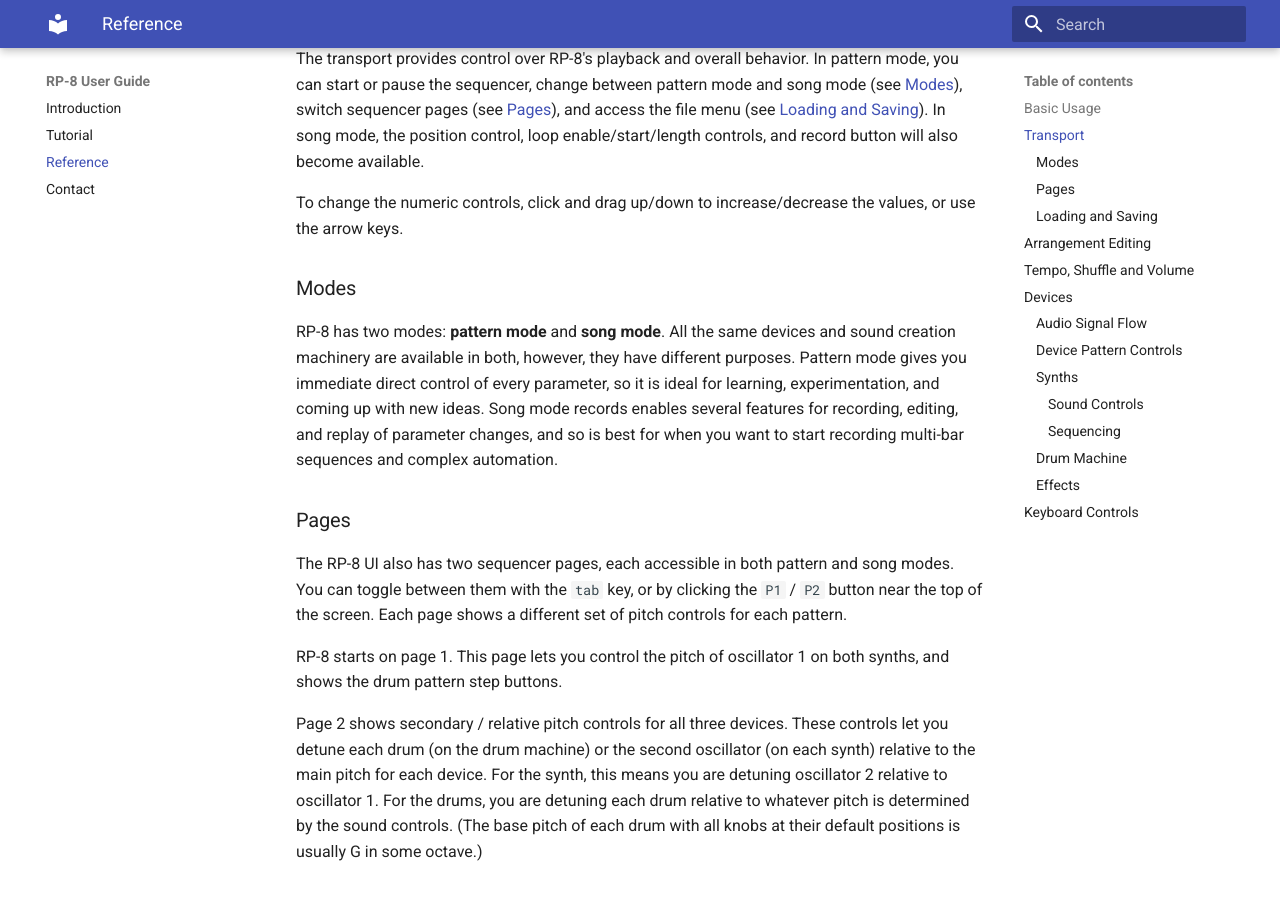
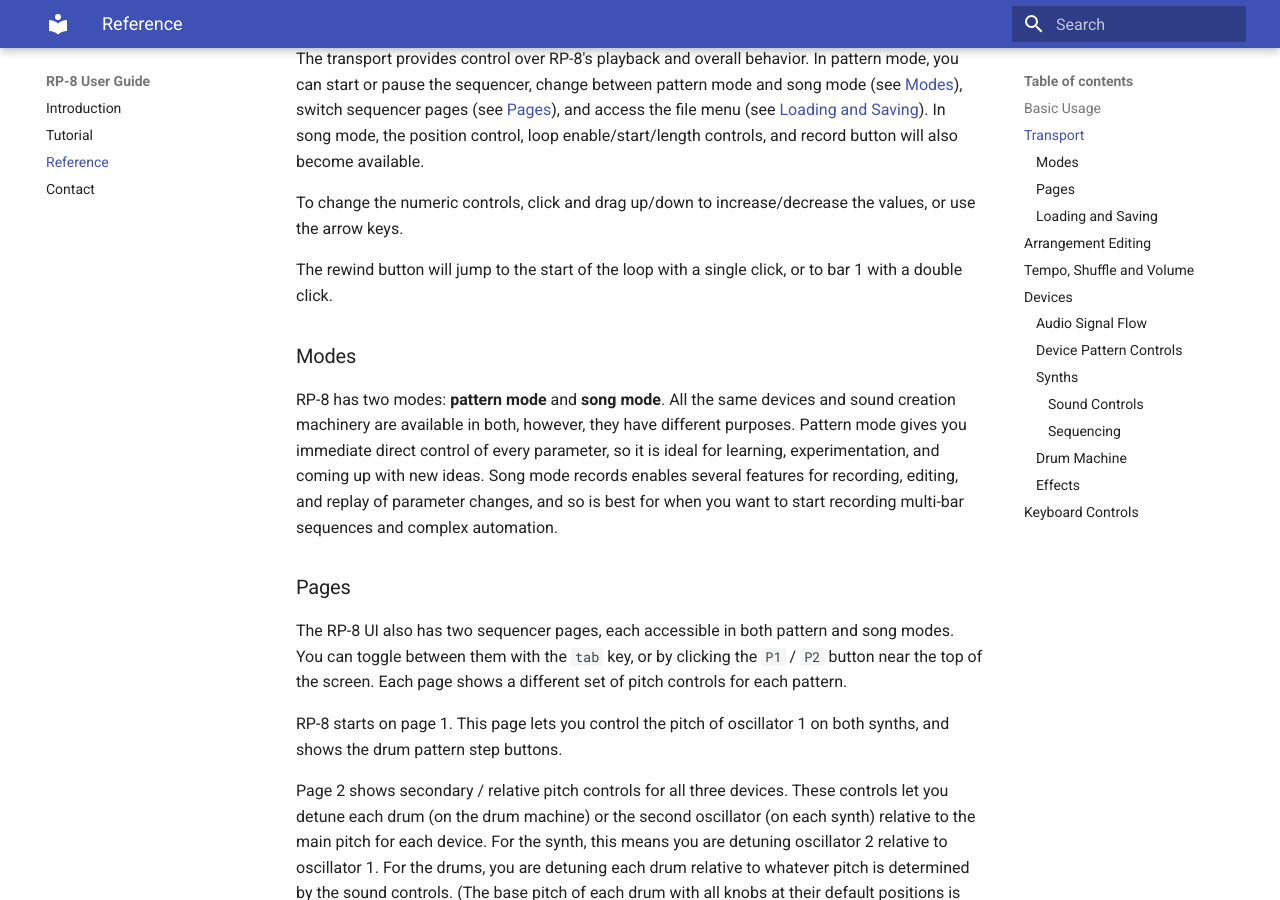
Before and after one commit to luchak/rp8, an MkDocs documentation site: the page built from docs/reference.md, in a window 1280 px wide and 900 px high, scrolled down 741 px. Built offline with MkDocs 1.6.1 and Material for MkDocs 9.7.7, drawn with Linux system fonts in a browser that asks for light colours; some of the changed text lies outside the part shown.

Commit message:
Explain rewind behavior

```diff
--- a/docs/reference.md
+++ b/docs/reference.md
@@ -25,6 +25,8 @@
 button will also become available.
 
 To change the numeric controls, click and drag up/down to increase/decrease the values, or use the arrow keys.
+
+The rewind button will jump to the start of the loop with a single click, or to bar 1 with a double click.
 
 ### Modes
 
@@ -409,7 +411,7 @@
 
 key         | action
 ------------|-------
-`backspace` | rewind song
+`backspace` | rewind to beginning of loop (single tap) or bar 1 (double tap)
 `l`         | toggle loop on/off
 `r`         | toggle recording on/off
 `x`         | clear control overrides
```
